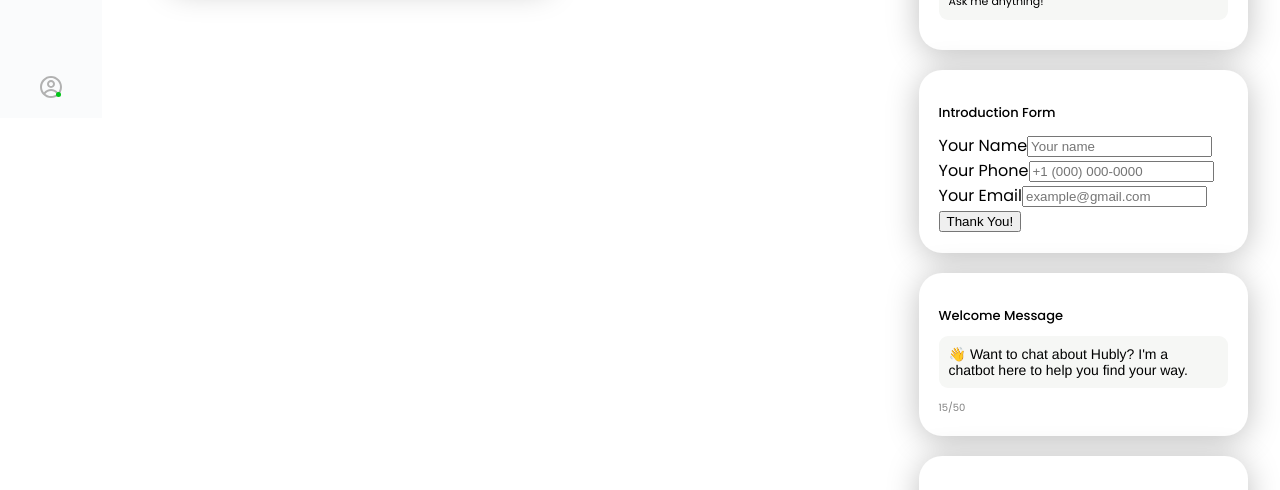
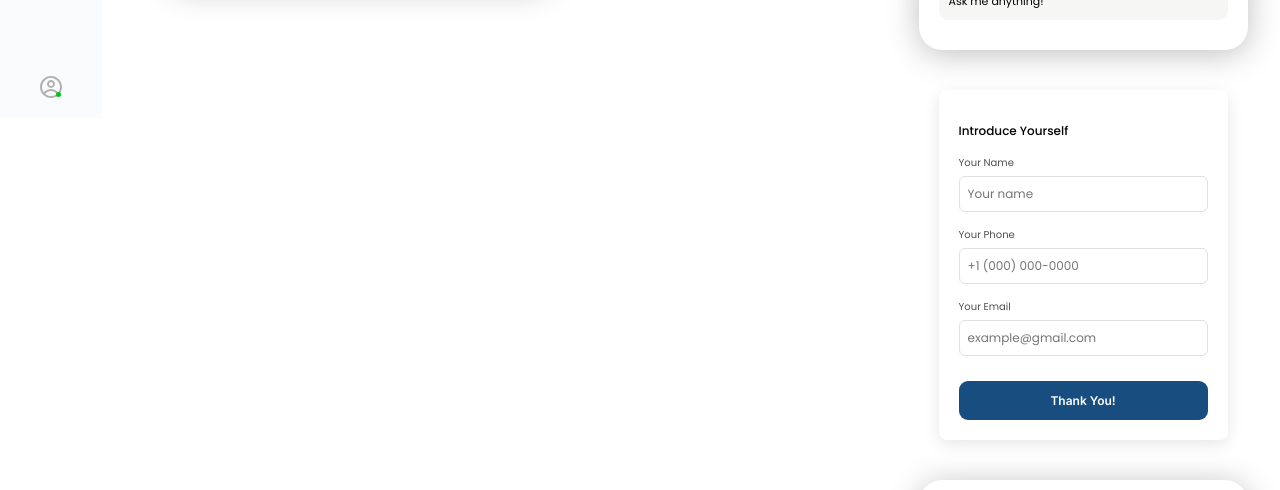
Before and after one commit to annuu1/hubly, a React (Vite) app in the folder frontend/: page /dashboard/chat-bot in a window 1280 px wide. Shown: the part 682-1172 px from the top of the page. Built offline with nearby package versions, Linux system fonts and the light colour scheme; no server answers.

Commit message:
feat: add IntroForm component for user introduction and integrate it into ChatBot and ChatBotWindow

```diff
--- a/frontend/src/components/chatBot/ChatBot.jsx
+++ b/frontend/src/components/chatBot/ChatBot.jsx
@@ -1,6 +1,7 @@
 import React from 'react';
 import ChatBotWindow from './ChatBotWindow';
 import styles from './ChatBot.module.css';
+import IntroForm from './IntroForm';
 
 const ChatBot = () => {
   const [botSettings, setBotSettings] = React.useState({
@@ -86,34 +87,7 @@ const ChatBot = () => {
               <input type="text" defaultValue="Ask me anything!" />
             </div>
           </div>
-          <div className={styles.settingsCard}>
-            <h3>Introduction Form</h3>
-            <form>
-              <div className={styles.formGroup}>
-                <label htmlFor="form-name">Your Name</label>
-                <input type="text" id="form-name" placeholder="Your name" />
-              </div>
-              <div className={styles.formGroup}>
-                <label htmlFor="form-phone">Your Phone</label>
-                <input
-                  type="tel"
-                  id="form-phone"
-                  placeholder="+1 (000) 000-0000"
-                />
-              </div>
-              <div className={styles.formGroup}>
-                <label htmlFor="form-email">Your Email</label>
-                <input
-                  type="email"
-                  id="form-email"
-                  placeholder="example@gmail.com"
-                />
-              </div>
-              <button type="submit" className={styles.submitButton}>
-                Thank You!
-              </button>
-            </form>
-          </div>
+          <IntroForm />
           <div className={styles.settingsCard}>
             <h3>Welcome Message</h3>
             <textarea
--- a/frontend/src/components/chatBot/ChatBotWindow.jsx
+++ b/frontend/src/components/chatBot/ChatBotWindow.jsx
@@ -1,6 +1,7 @@
 import React, { useState, useEffect } from "react";
 import styles from "./ChatBotWindow.module.css";
 import axios from "axios";
+import IntroForm from "./IntroForm";
 
 const ChatBotWindow = ({ messages = [], botSetting }) => {
   const [showIntroForm, setShowIntroForm] = useState(true);
@@ -43,21 +44,6 @@ const ChatBotWindow = ({ messages = [], botSetting }) => {
     setShowIntroForm(!showIntroForm);
   };
 
-  const handleFormSubmit = async (e) => {
-    e.preventDefault();
-    const formData = new FormData(e.target);
-    const name = formData.get("name");
-    const phone = formData.get("phone");
-    const email = formData.get("email");
-    const url = import.meta.env.VITE_API_URL + "api/tickets";
-    try {
-      const response = await axios.post(url, { name, phone, email });
-      setShowIntroForm(false);
-    } catch (error) {
-      console.error("Error submitting form:", error);
-      alert(error.response.data.message);
-    }
-  };
 
   return (
     <section
@@ -93,44 +79,7 @@ const ChatBotWindow = ({ messages = [], botSetting }) => {
             </div>
           ))}
           {
-            <div className={styles.introForm}>
-              <h3>Introduce Yourself</h3>
-              <form onSubmit={handleFormSubmit}>
-                <div className={styles.formGroup}>
-                  <label htmlFor="name">Your Name</label>
-                  <input
-                    type="text"
-                    id="name"
-                    name="name"
-                    placeholder="Your name"
-                    required
-                  />
-                </div>
-                <div className={styles.formGroup}>
-                  <label htmlFor="phone">Your Phone</label>
-                  <input
-                    type="tel"
-                    id="phone"
-                    name="phone"
-                    placeholder="+1 (000) 000-0000"
-                    required
-                  />
-                </div>
-                <div className={styles.formGroup}>
-                  <label htmlFor="email">Your Email</label>
-                  <input
-                    type="email"
-                    id="email"
-                    name="email"
-                    placeholder="example@gmail.com"
-                    required
-                  />
-                </div>
-                <button type="submit" className={styles.submitButton}>
-                  Thank You!
-                </button>
-              </form>
-            </div>
+           <IntroForm/>
           }
           {messages.map((message, index) => (
             <div
--- /dev/null
+++ b/frontend/src/components/chatBot/IntroForm.jsx
@@ -0,0 +1,65 @@
+import React from 'react'
+import styles from "./ChatBotWindow.module.css";
+
+function IntroForm() {
+
+      const handleFormSubmit = async (e) => {
+        e.preventDefault();
+        const formData = new FormData(e.target);
+        const name = formData.get("name");
+        const phone = formData.get("phone");
+        const email = formData.get("email");
+        const url = import.meta.env.VITE_API_URL + "api/tickets";
+        try {
+          const response = await axios.post(url, { name, phone, email });
+          setShowIntroForm(false);
+        } catch (error) {
+          console.error("Error submitting form:", error);
+          alert(error.response.data.message);
+        }
+      };
+
+
+  return (
+     <div className={styles.introForm}>
+                  <h3>Introduce Yourself</h3>
+                  <form onSubmit={handleFormSubmit}>
+                    <div className={styles.formGroup}>
+                      <label htmlFor="name">Your Name</label>
+                      <input
+                        type="text"
+                        id="name"
+                        name="name"
+                        placeholder="Your name"
+                        required
+                      />
+                    </div>
+                    <div className={styles.formGroup}>
+                      <label htmlFor="phone">Your Phone</label>
+                      <input
+                        type="tel"
+                        id="phone"
+                        name="phone"
+                        placeholder="+1 (000) 000-0000"
+                        required
+                      />
+                    </div>
+                    <div className={styles.formGroup}>
+                      <label htmlFor="email">Your Email</label>
+                      <input
+                        type="email"
+                        id="email"
+                        name="email"
+                        placeholder="example@gmail.com"
+                        required
+                      />
+                    </div>
+                    <button type="submit" className={styles.submitButton}>
+                      Thank You!
+                    </button>
+                  </form>
+                </div>
+  )
+}
+
+export default IntroForm
```
